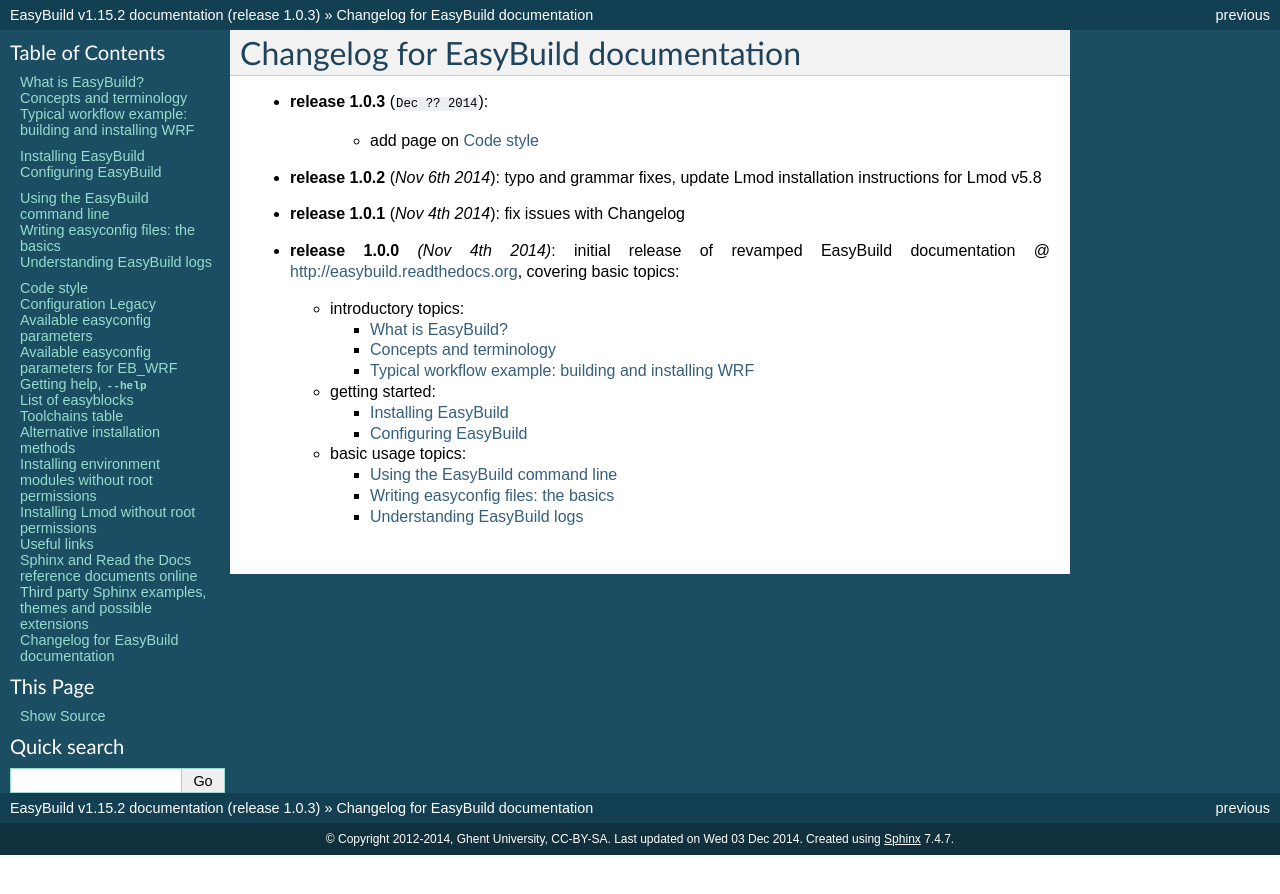
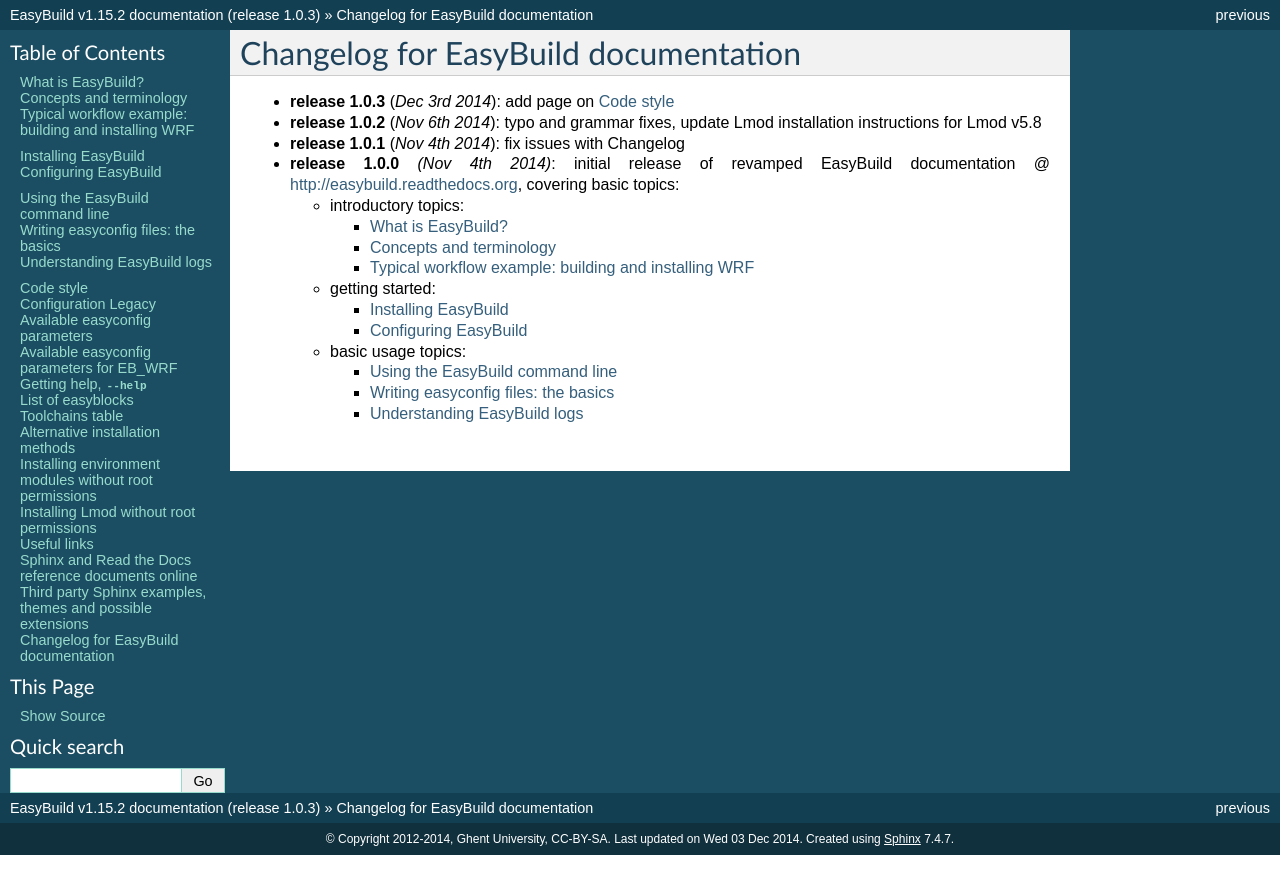
Before and after one commit to easybuilders/easybuild, a Sphinx documentation site: the page built from docs/Changelog.rst, in a window 1280 px wide. Shown: the top 894 px of the page. Built offline with Sphinx 7.4.7, drawn with Linux system fonts in a browser that asks for light colours.

Commit message:
update changelog

```diff
--- a/docs/Changelog.rst
+++ b/docs/Changelog.rst
@@ -3,10 +3,7 @@
 Changelog for EasyBuild documentation
 -------------------------------------
 
-* **release 1.0.3** (``Dec ?? 2014``):
-
-    * add page on :ref:`code_style`
-
+* **release 1.0.3** (`Dec 3rd 2014`): add page on :ref:`code_style`
 * **release 1.0.2** (`Nov 6th 2014`): typo and grammar fixes, update Lmod installation instructions for Lmod v5.8
 * **release 1.0.1** (`Nov 4th 2014`): fix issues with Changelog
 * **release 1.0.0** `(Nov 4th 2014)`: initial release of revamped EasyBuild documentation
```
